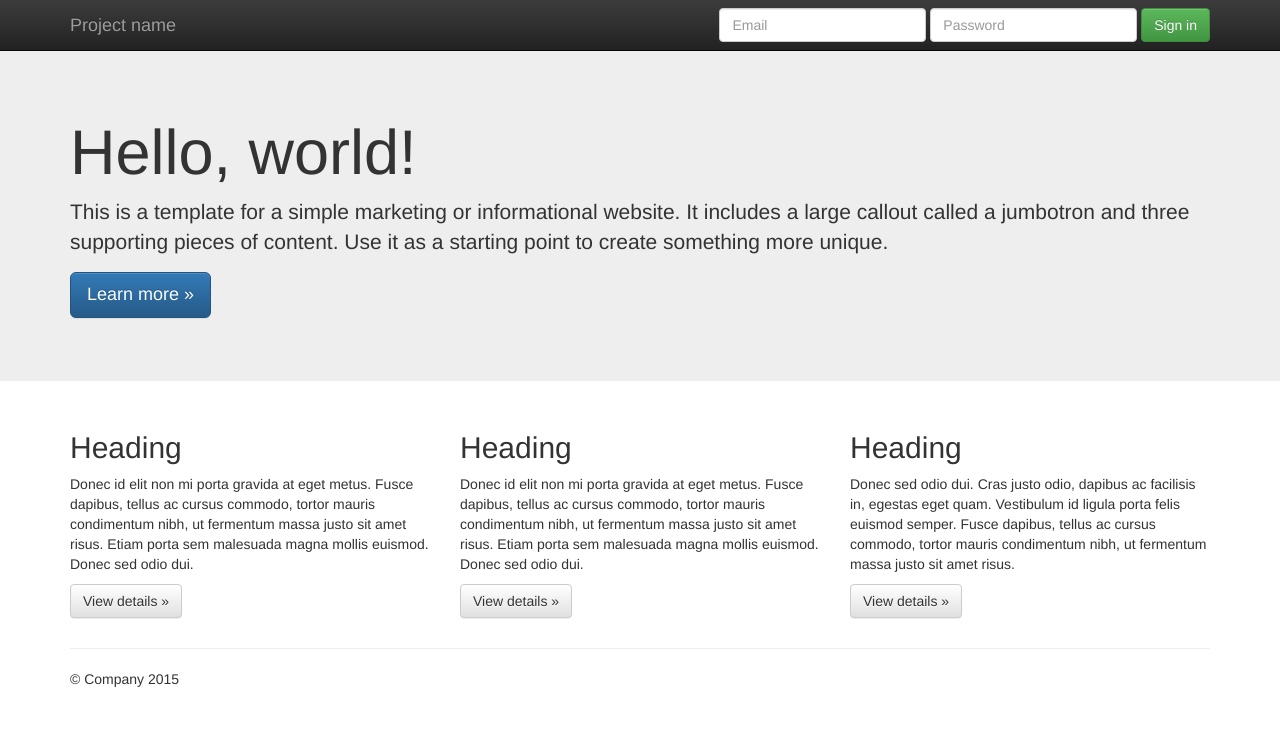
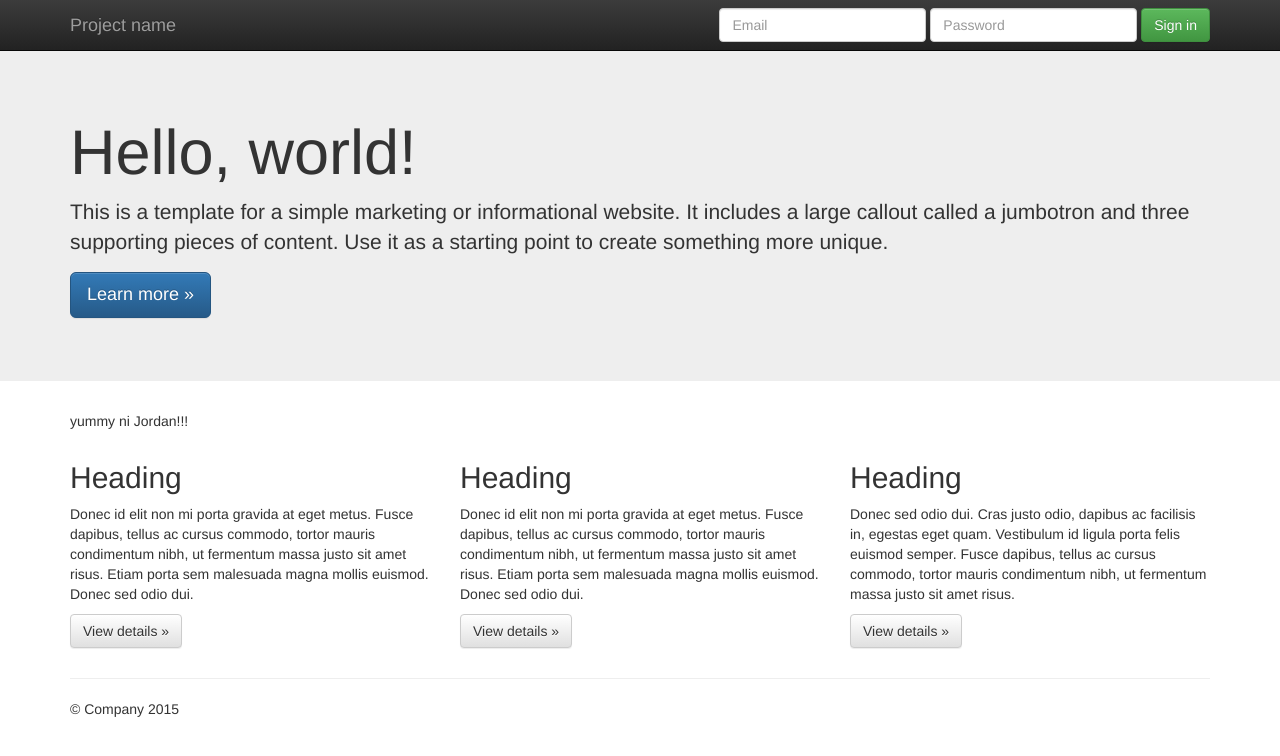
Before and after one commit to jordanaustria/web-project, a plain HTML site: page index.html in a window 1280 px wide. Drawn offline with nearby package versions, Linux system fonts and the light colour scheme.

Commit message:
fb adding some troublee

```diff
--- a/index.html
+++ b/index.html
@@ -4,7 +4,7 @@
 <!--[if IE 8]>         <html class="no-js lt-ie9" lang=""> <![endif]-->
 <!--[if gt IE 8]><!--> <html class="no-js" lang=""> <!--<![endif]-->
     <head>
-      <title>Jordan</title>
+      <title>Jordan sobrang gwapo</title>
         <meta charset="utf-8">
         <meta http-equiv="X-UA-Compatible" content="IE=edge,chrome=1">
         <title></title>
@@ -64,6 +64,7 @@
 
     <div class="container">
       <!-- Example row of columns -->
+      <p>yummy ni Jordan!!!</p>
       <div class="row">
         <div class="col-md-4">
           <h2>Heading</h2>
```
